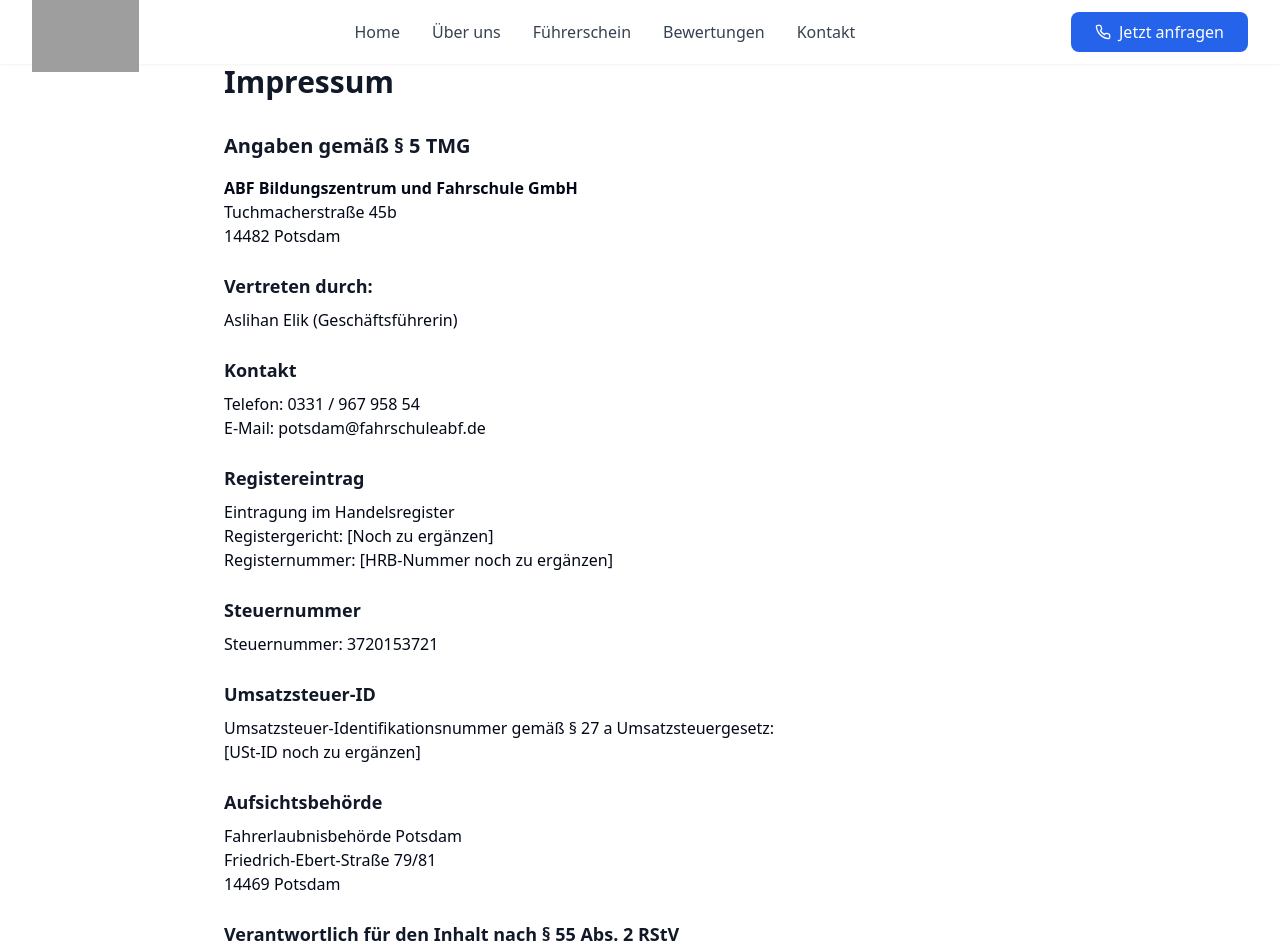
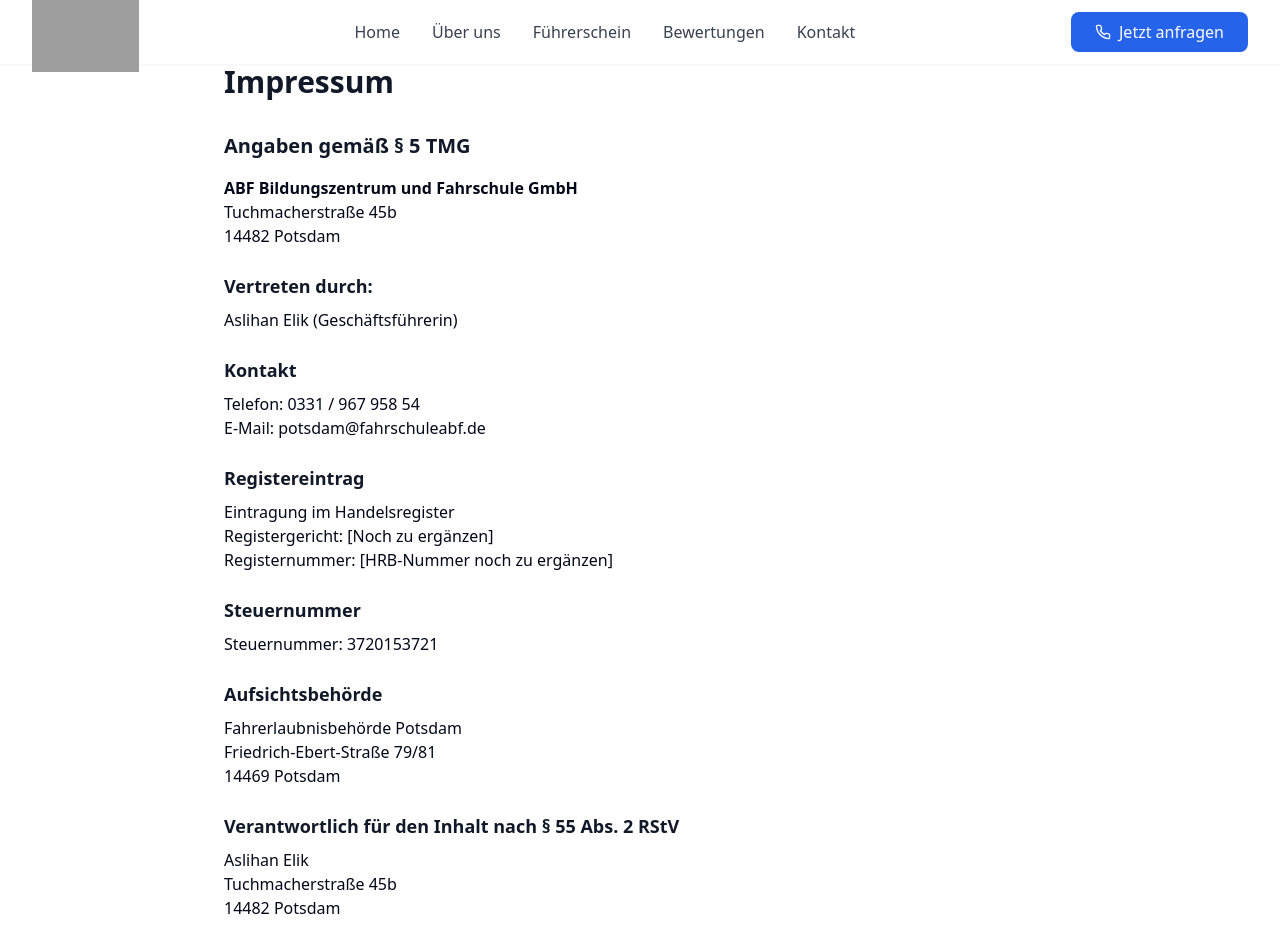
Before and after one commit to jakobkrenzlin-cloud/abf-fahrschule-potsdam, a React (Vite) app: page /impressum in a window 1280 px wide. Shown: the top 949 px of the page. Built offline with nearby package versions, Linux system fonts and the light colour scheme; grey boxes are pictures that could not be loaded.

Commit message:
Remove Umsatzsteuer-ID section

```diff
--- a/src/pages/Impressum.tsx
+++ b/src/pages/Impressum.tsx
@@ -42,12 +42,6 @@ const Impressum = () => {
           </div>
 
           <div className="mb-6">
-            <h3 className="text-lg font-semibold text-gray-900 mb-2">Umsatzsteuer-ID</h3>
-            <p>Umsatzsteuer-Identifikationsnummer gemäß § 27 a Umsatzsteuergesetz:<br />
-            [USt-ID noch zu ergänzen]</p>
-          </div>
-
-          <div className="mb-6">
             <h3 className="text-lg font-semibold text-gray-900 mb-2">Aufsichtsbehörde</h3>
             <p>Fahrerlaubnisbehörde Potsdam<br />
             Friedrich-Ebert-Straße 79/81<br />
```
